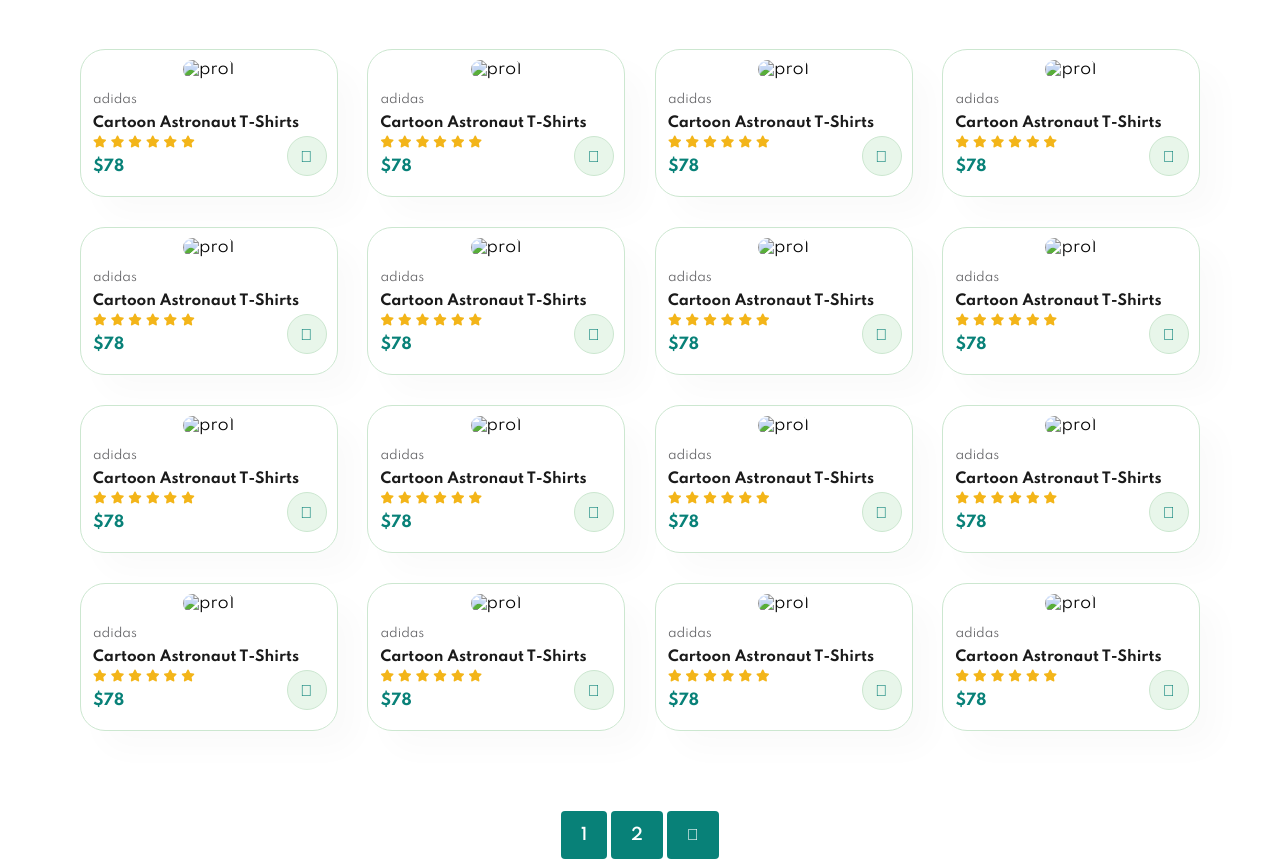
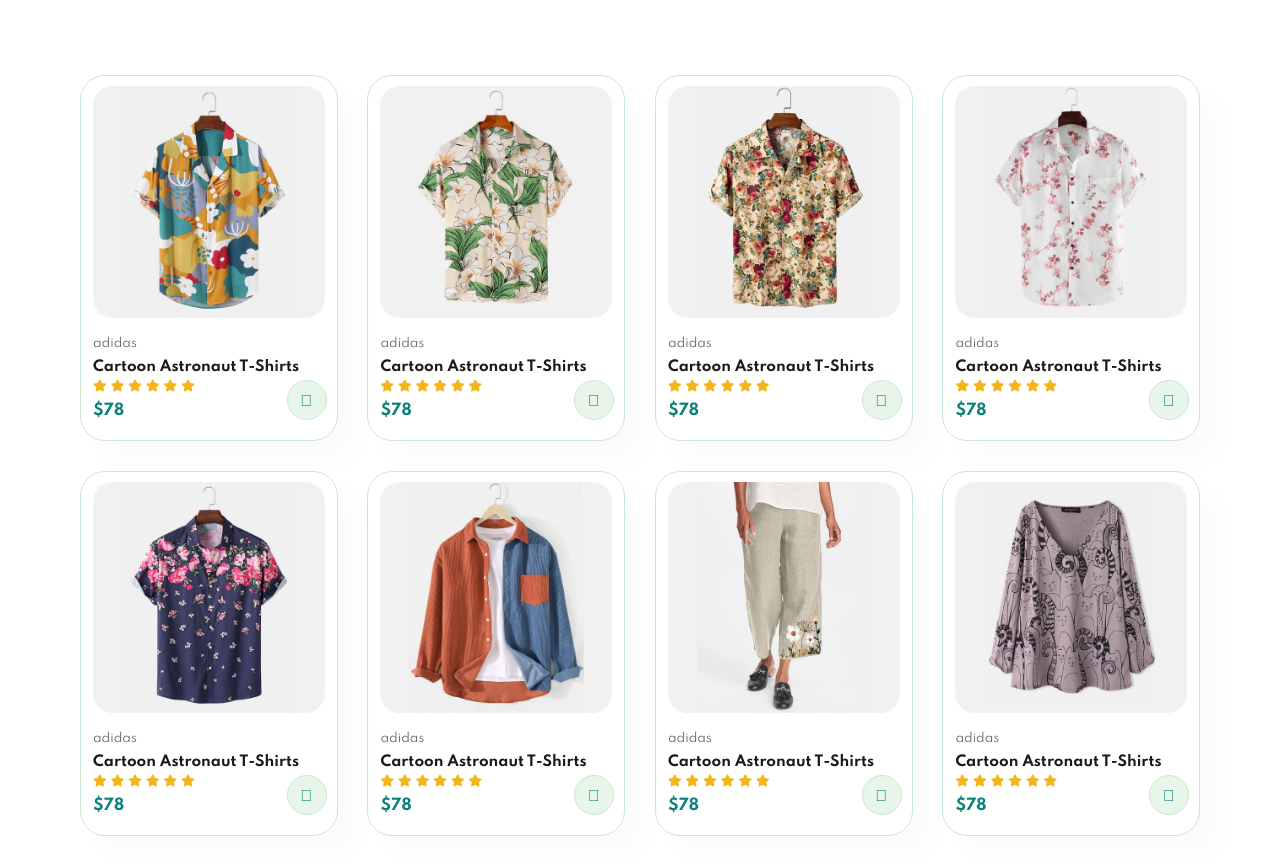
Before and after one commit to Sanjeev-Adhikari/esyaiyam-site, a plain HTML site: page shop.html in a window 1280 px wide. Shown: the part 405-1267 px from the top of the page. Drawn offline with Linux system fonts and the light colour scheme; files whose address does not match are found by name.

Commit message:
Update shop.html

```diff
--- a/shop.html
+++ b/shop.html
@@ -32,7 +32,7 @@
         <section id="header">
 
            <!--First goes the logo-->
-            <a href="#"><img src="/img/logo.png" class="logo" alt="logo"></a>
+            <a href="#"><img src="/logo.png" class="logo" alt="logo"></a>
 
 
            <!--then the navlinks-->
@@ -75,7 +75,7 @@
 
                 <!--code for making the product card-->
                 <div class="pro" onclick="window.location.href='sproduct.html'">
-                    <img src="/img/products/f1.jpg" alt="pro1">
+                    <img src="/f1.jpg" alt="pro1">
                     <div class="des">
                         <span>adidas</span>
                         <h5>Cartoon Astronaut T-Shirts</h5>
@@ -95,7 +95,7 @@
                 </div>
 
                 <div class="pro">
-                    <img src="/img/products/f2.jpg" alt="pro1">
+                    <img src="/f2.jpg" alt="pro1">
                     <div class="des">
                         <span>adidas</span>
                         <h5>Cartoon Astronaut T-Shirts</h5>
@@ -114,7 +114,7 @@
 
                 </div>
                 <div class="pro">
-                    <img src="/img/products/f3.jpg" alt="pro1">
+                    <img src="/f3.jpg" alt="pro1">
                     <div class="des">
                         <span>adidas</span>
                         <h5>Cartoon Astronaut T-Shirts</h5>
@@ -133,7 +133,7 @@
 
                 </div>
                 <div class="pro">
-                    <img src="/img/products/f4.jpg" alt="pro1">
+                    <img src="/f4.jpg" alt="pro1">
                     <div class="des">
                         <span>adidas</span>
                         <h5>Cartoon Astronaut T-Shirts</h5>
@@ -152,7 +152,7 @@
 
                 </div>
                 <div class="pro">
-                    <img src="/img/products/f5.jpg" alt="pro1">
+                    <img src="/f5.jpg" alt="pro1">
                     <div class="des">
                         <span>adidas</span>
                         <h5>Cartoon Astronaut T-Shirts</h5>
@@ -171,7 +171,7 @@
 
                 </div>
                 <div class="pro">
-                    <img src="/img/products/f6.jpg" alt="pro1">
+                    <img src="/f6.jpg" alt="pro1">
                     <div class="des">
                         <span>adidas</span>
                         <h5>Cartoon Astronaut T-Shirts</h5>
@@ -190,7 +190,7 @@
 
                 </div>
                 <div class="pro">
-                    <img src="/img/products/f7.jpg" alt="pro1">
+                    <img src="/f7.jpg" alt="pro1">
                     <div class="des">
                         <span>adidas</span>
                         <h5>Cartoon Astronaut T-Shirts</h5>
@@ -209,7 +209,7 @@
 
                 </div>
                 <div class="pro">
-                    <img src="/img/products/f8.jpg" alt="pro1">
+                    <img src="/f8.jpg" alt="pro1">
                     <div class="des">
                         <span>adidas</span>
                         <h5>Cartoon Astronaut T-Shirts</h5>
@@ -229,7 +229,7 @@
                 </div>
                 <!--code for making the product card-->
                 <div class="pro">
-                    <img src="/img/products/n1.jpg" alt="pro1">
+                    <img src="/n1.jpg" alt="pro1">
                     <div class="des">
                         <span>adidas</span>
                         <h5>Cartoon Astronaut T-Shirts</h5>
@@ -249,7 +249,7 @@
                 </div>
 
                 <div class="pro">
-                    <img src="/img/products/n2.jpg" alt="pro1">
+                    <img src="/n2.jpg" alt="pro1">
                     <div class="des">
                         <span>adidas</span>
                         <h5>Cartoon Astronaut T-Shirts</h5>
@@ -268,7 +268,7 @@
 
                 </div>
                 <div class="pro">
-                    <img src="/img/products/n3.jpg" alt="pro1">
+                    <img src="/n3.jpg" alt="pro1">
                     <div class="des">
                         <span>adidas</span>
                         <h5>Cartoon Astronaut T-Shirts</h5>
@@ -287,7 +287,7 @@
 
                 </div>
                 <div class="pro">
-                    <img src="/img/products/n4.jpg" alt="pro1">
+                    <img src="/n4.jpg" alt="pro1">
                     <div class="des">
                         <span>adidas</span>
                         <h5>Cartoon Astronaut T-Shirts</h5>
@@ -306,7 +306,7 @@
 
                 </div>
                 <div class="pro">
-                    <img src="/img/products/n5.jpg" alt="pro1">
+                    <img src="/n5.jpg" alt="pro1">
                     <div class="des">
                         <span>adidas</span>
                         <h5>Cartoon Astronaut T-Shirts</h5>
@@ -325,7 +325,7 @@
 
                 </div>
                 <div class="pro">
-                    <img src="/img/products/n6.jpg" alt="pro1">
+                    <img src="/n6.jpg" alt="pro1">
                     <div class="des">
                         <span>adidas</span>
                         <h5>Cartoon Astronaut T-Shirts</h5>
@@ -344,7 +344,7 @@
 
                 </div>
                 <div class="pro">
-                    <img src="/img/products/n7.jpg" alt="pro1">
+                    <img src="/n7.jpg" alt="pro1">
                     <div class="des">
                         <span>adidas</span>
                         <h5>Cartoon Astronaut T-Shirts</h5>
@@ -363,7 +363,7 @@
 
                 </div>
                 <div class="pro">
-                    <img src="/img/products/n8.jpg" alt="pro1">
+                    <img src="/n8.jpg" alt="pro1">
                     <div class="des">
                         <span>adidas</span>
                         <h5>Cartoon Astronaut T-Shirts</h5>
@@ -411,7 +411,7 @@
         <footer class="section-p1">
              <!--This col contains logo, contact details,  and follow us links -->
             <div class="col">
-                <img src="/img/logo.png" class="logo">
+                <img src="/logo.png" class="logo">
                 <h4>Contact</h4>
                 <p><strong>Address: </strong>Kathmandu,Old Baneshwor,Nepal</p>
                 <p><strong>Phone: </strong>+977 9840955770</p>
@@ -458,7 +458,7 @@
                     <img src="/img/pay/play.jpg">
                 </div>
                 <p>Secured Payment Gateways</p>
-                <img src="/img/pay/pay.png">
+                <img src="/pay.png">
             </div>
 
 
```
